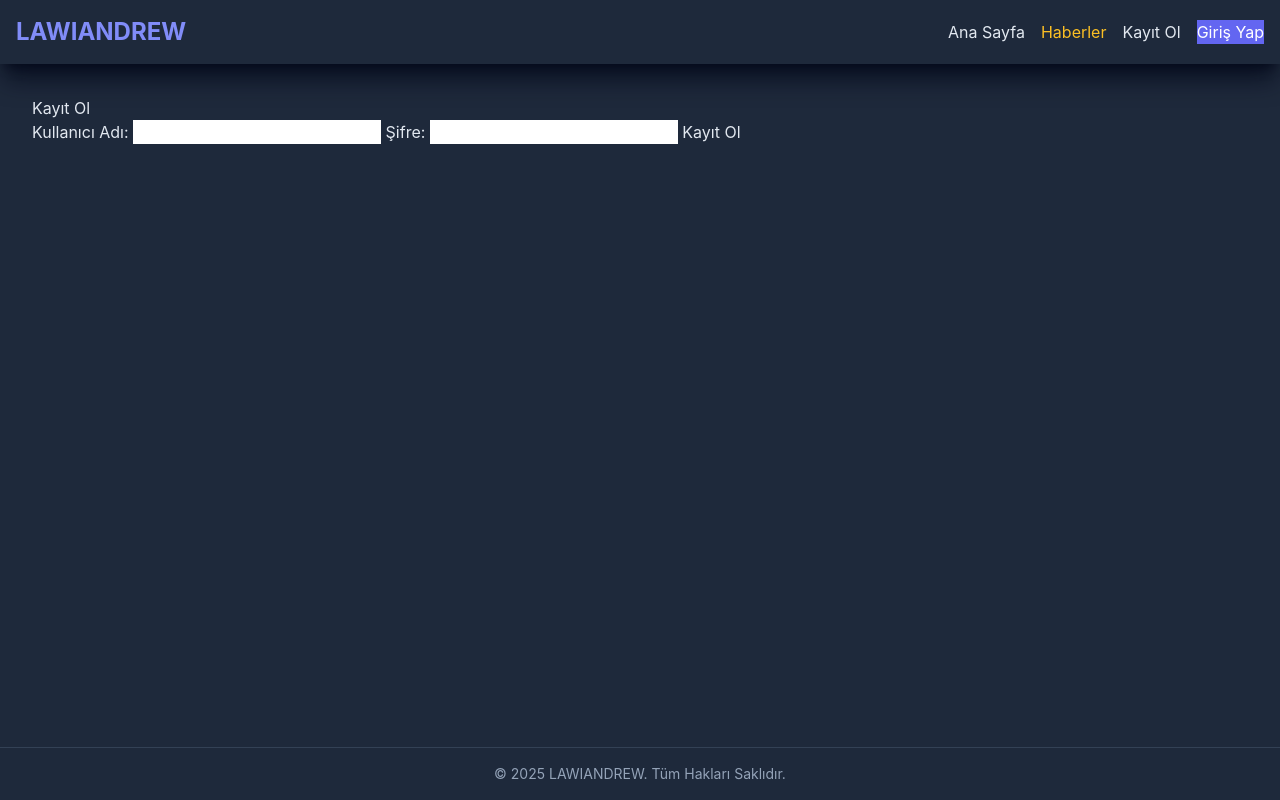
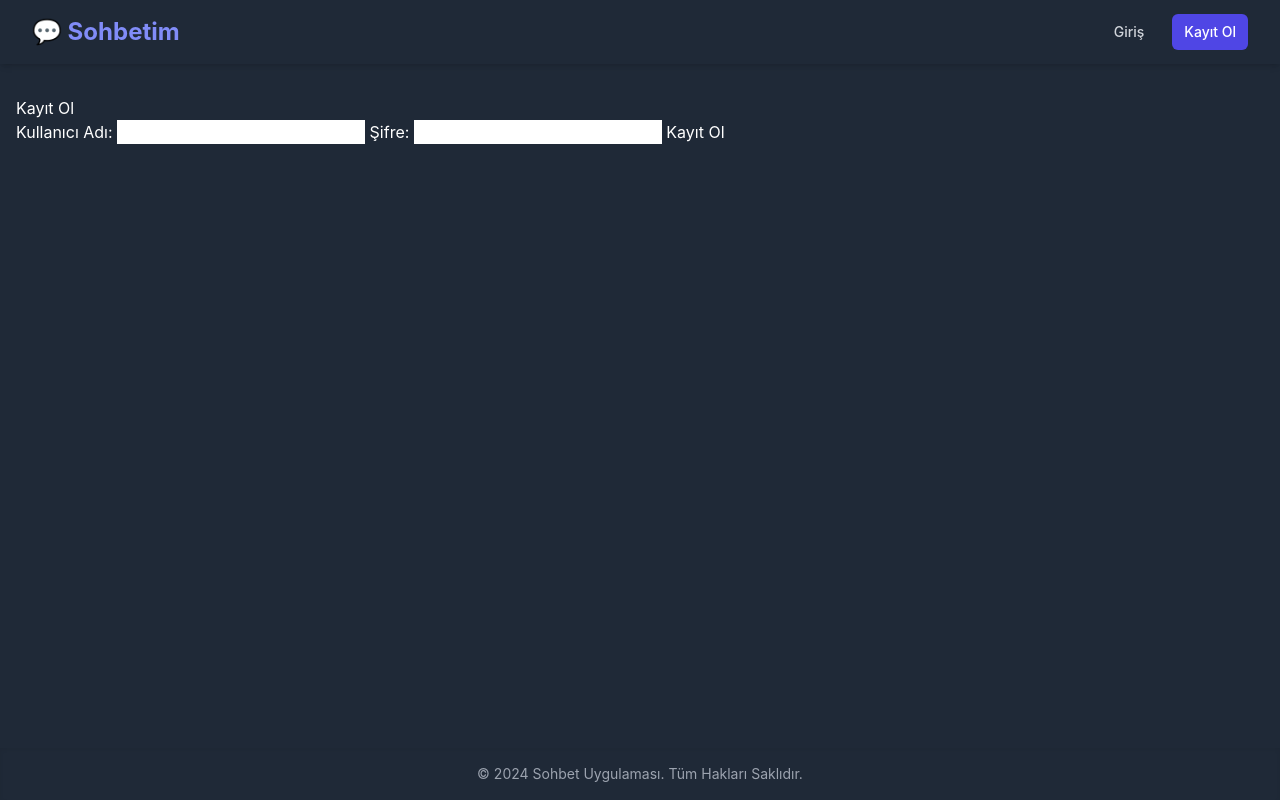
Before and after one commit to rw0rR/LAWIANDREW, a Flask app: page /register in a window 1280 px wide. Run offline with Flask 3, Linux system fonts and the light colour scheme; some libraries are stand-ins or nearby versions.

Commit message:
Update base.html

```diff
--- a/templates/base.html
+++ b/templates/base.html
@@ -3,90 +3,122 @@
 <head>
     <meta charset="UTF-8">
     <meta name="viewport" content="width=device-width, initial-scale=1.0">
-    <title>{% block title %}LAWIANDREW{% endblock %}</title>
-    <!-- Tailwind CSS CDN Eklendi -->
+    <title>{% block title %}Sohbet Uygulaması{% endblock %}</title>
+
+    <!--
+        CSS'in bozulması genellikle bu CDN bağlantısının eksik olmasından kaynaklanır.
+        Tüm sayfalara stil sağlamak için Tailwind CSS CDN'i eklenmiştir.
+    -->
     <script src="https://cdn.tailwindcss.com"></script>
+
     <style>
-        /* Varsayılan font ayarı */
+        /* Ana fontu ayarla ve sayfa arka planını belirle */
         body {
             font-family: 'Inter', sans-serif;
-            background-color: #1e293b; /* Koyu Mavi/Gri Arka Plan (Slate-800) */
-            color: #e2e8f0; /* Açık Gri Metin Rengi (Slate-200) */
+            background-color: #1f2937; /* Koyu Gri Arka Plan */
             min-height: 100vh;
             display: flex;
             flex-direction: column;
         }
-        main {
-            flex-grow: 1;
-            padding: 2rem;
+
+        /* Flask flash mesajları için stil */
+        .flash-message {
+            position: fixed;
+            top: 20px;
+            right: 20px;
+            z-index: 1000;
+            max-width: 300px;
+            box-shadow: 0 4px 6px -1px rgba(0, 0, 0, 0.1), 0 2px 4px -2px rgba(0, 0, 0, 0.1);
+            border-radius: 0.5rem;
+            animation: fadeInOut 5s forwards; /* 5 saniye sonra kaybolma animasyonu */
+        }
+
+        @keyframes fadeInOut {
+            0% { opacity: 0; transform: translateY(-20px); }
+            10% { opacity: 1; transform: translateY(0); }
+            90% { opacity: 1; transform: translateY(0); }
+            100% { opacity: 0; transform: translateY(-20px); }
         }
     </style>
-    {% block head_scripts %}{% endblock %}
 </head>
-<body>
-    <header class="bg-slate-800 shadow-xl shadow-slate-950/70">
-        <nav class="flex items-center justify-between p-4 max-w-7xl mx-auto">
-            <!-- Logo/Başlık -->
-            <a href="{{ url_for('index') }}" class="text-2xl font-bold text-indigo-400 hover:text-indigo-300 transition duration-200">
-                LAWIANDREW
-            </a>
+<body class="text-white">
 
-            <!-- Navigasyon Linkleri -->
-            <div class="flex items-center space-x-4">
-                <a href="{{ url_for('index') }}" class="nav-link">Ana Sayfa</a>
+    <!-- Navbar -->
+    <nav class="bg-gray-800 shadow-md">
+        <div class="max-w-7xl mx-auto px-4 sm:px-6 lg:px-8">
+            <div class="flex items-center justify-between h-16">
+                <div class="flex items-center">
+                    <a href="{{ url_for('index') }}" class="flex-shrink-0 text-2xl font-bold text-indigo-400 hover:text-indigo-300 transition duration-150">
+                        💬 Sohbetim
+                    </a>
+                </div>
+                <div class="flex items-center space-x-4">
+                    {% if session.get('logged_in') %}
+                        <!-- Oda Oluşturma Formu (Sadece Giriş Yapanlar İçin) -->
+                        <div class="relative group">
+                            <button class="bg-indigo-600 hover:bg-indigo-700 text-white font-medium py-2 px-3 rounded-lg shadow-md transition duration-150 focus:outline-none">
+                                Oda İşlemleri
+                            </button>
+                            <div class="absolute right-0 mt-2 w-64 bg-gray-700 border border-gray-600 rounded-lg shadow-xl opacity-0 group-hover:opacity-100 transition-opacity duration-300 pointer-events-none group-hover:pointer-events-auto z-50 p-3">
+                                <form method="POST" action="{{ url_for('create_room') }}" class="mb-3">
+                                    <h3 class="text-sm font-semibold text-white mb-2 border-b border-gray-600 pb-1">Yeni Oda Oluştur</h3>
+                                    <input type="text" name="room_name" placeholder="Oda Adı" required
+                                           class="w-full p-2 mb-2 text-sm bg-gray-800 border border-gray-600 rounded-md text-white focus:ring-indigo-500 focus:border-indigo-500">
+                                    <button type="submit" class="w-full bg-green-600 hover:bg-green-700 text-white text-sm font-medium py-2 rounded-md transition duration-150">Oluştur</button>
+                                </form>
+                                <form method="POST" action="{{ url_for('join_room_route') }}">
+                                    <h3 class="text-sm font-semibold text-white mb-2 border-b border-gray-600 pb-1">Odaya Katıl</h3>
+                                    <input type="text" name="room_code" placeholder="Oda Kodu (Örn: A1B2C3D4)" required
+                                           class="w-full p-2 mb-2 text-sm bg-gray-800 border border-gray-600 rounded-md text-white focus:ring-indigo-500 focus:border-indigo-500 uppercase">
+                                    <button type="submit" class="w-full bg-blue-600 hover:bg-blue-700 text-white text-sm font-medium py-2 rounded-md transition duration-150">Katıl</button>
+                                </form>
+                            </div>
+                        </div>
 
-                <!-- HATA YAPAN LİNK DÜZELTİLDİ: Ya tamamen silinmeli ya da mevcut bir endpoint'e (index) yönlendirilmeli. -->
-                <a href="{{ url_for('index') }}" class="nav-link text-amber-400 hover:text-amber-300">Haberler</a>
+                        <!-- Kullanıcı Menüsü -->
+                        <a href="{{ url_for('dashboard') }}" class="text-gray-300 hover:bg-gray-700 hover:text-white px-3 py-2 rounded-md text-sm font-medium transition duration-150">Odalarım</a>
+                        {% if session.get('is_admin') %}
+                            <a href="{{ url_for('admin_panel') }}" class="text-red-300 hover:bg-red-700 hover:text-white px-3 py-2 rounded-md text-sm font-medium transition duration-150">Admin Panel</a>
+                        {% endif %}
+                        <span class="text-indigo-300 text-sm font-bold px-3 py-2">Hoş geldin, {{ session.get('username') }}</span>
+                        <a href="{{ url_for('logout') }}" class="text-gray-300 hover:bg-red-500 hover:text-white px-3 py-2 rounded-md text-sm font-medium transition duration-150">Çıkış Yap</a>
+                    {% else %}
+                        <!-- Misafir Menüsü -->
+                        <a href="{{ url_for('login') }}" class="text-gray-300 hover:bg-gray-700 hover:text-white px-3 py-2 rounded-md text-sm font-medium transition duration-150">Giriş</a>
+                        <a href="{{ url_for('register') }}" class="bg-indigo-600 hover:bg-indigo-700 text-white px-3 py-2 rounded-md text-sm font-medium transition duration-150">Kayıt Ol</a>
+                    {% endif %}
+                </div>
+            </div>
+        </div>
+    </nav>
 
-                {% if session.logged_in %}
-                    <a href="{{ url_for('dashboard') }}" class="nav-link hidden sm:inline">Sohbet Odaları</a>
+    <!-- Flash Mesajları -->
+    {% with messages = get_flashed_messages(with_categories=true) %}
+        {% if messages %}
+            {% for category, message in messages %}
+                <div class="flash-message p-4 text-sm font-medium {% if category == 'danger' %}bg-red-500 text-white{% elif category == 'success' %}bg-green-500 text-white{% elif category == 'warning' %}bg-yellow-500 text-gray-900{% else %}bg-blue-500 text-white{% endif %}">
+                    {{ message }}
+                </div>
+            {% endfor %}
+        {% endif %}
+    {% endwith %}
 
-                    <!-- Aktif Oda Butonu (Hata ihtimaline karşı rooms kontrolü yapıldı) -->
-                    {% if 'current_room_code' in session and session.current_room_code is defined and rooms %}
-                        {% if session.current_room_code in rooms %}
-                            {% set room_code = session.current_room_code %}
-                            {% set room_name = rooms[room_code].name %}
-
-                            <a href="{{ url_for('room_page', room_code=room_code) }}"
-                               class="bg-emerald-600 text-white font-semibold py-1 px-3 rounded-lg shadow-md hover:bg-emerald-700 transition duration-200 text-sm">
-                                # {{ room_name }}
-                            </a>
-                        {% endif %}
-                    {% endif %}
-
-                    {% if session.is_admin %}
-                        <a href="{{ url_for('admin_panel') }}" class="nav-link bg-orange-500 text-white hover:bg-orange-600 font-bold">ADMIN PANELİ</a>
-                    {% endif %}
-
-                    <!-- Çıkış Butonu -->
-                    <a href="{{ url_for('logout') }}" class="nav-link bg-red-600 text-white hover:bg-red-700">
-                        Çıkış Yap ({{ session.username }})
-                    </a>
-                {% else %}
-                    <!-- Giriş/Kayıt Linkleri -->
-                    <a href="{{ url_for('register') }}" class="nav-link">Kayıt Ol</a>
-                    <a href="{{ url_for('login') }}" class="nav-link bg-indigo-500 text-white hover:bg-indigo-600">Giriş Yap</a>
-                {% endif %}
-            </div>
-        </nav>
-    </header>
-
-    <main>
-        {% block content %}
-        {% endblock %}
+    <!-- Ana İçerik Alanı -->
+    <main class="flex-grow">
+        <div class="container mx-auto px-4 py-8">
+            {% block content %}{% endblock %}
+        </div>
     </main>
 
-    <footer class="text-center py-4 text-slate-400 text-sm border-t border-slate-700 mt-8">
-        © 2025 LAWIANDREW. Tüm Hakları Saklıdır.
+    <!-- Footer -->
+    <footer class="bg-gray-800 shadow-inner mt-auto">
+        <div class="max-w-7xl mx-auto px-4 sm:px-6 lg:px-8 py-4 text-center">
+            <p class="text-gray-400 text-sm">&copy; 2024 Sohbet Uygulaması. Tüm Hakları Saklıdır.</p>
+        </div>
     </footer>
 
+    <!-- JavaScript Blokları -->
     {% block scripts %}{% endblock %}
+
 </body>
 </html>
-<!-- Navigasyon linklerine uygulanan Tailwind stil sınıfı -->
-<style>
-    .nav-link {
-        /* Koyu arka planda daha iyi görünen açık renkler */
-        @apply text-slate-300 hover:text-indigo-400 transition duration-150 py-1 px-3 rounded-md font-medium;
-    }
-</style>
```
